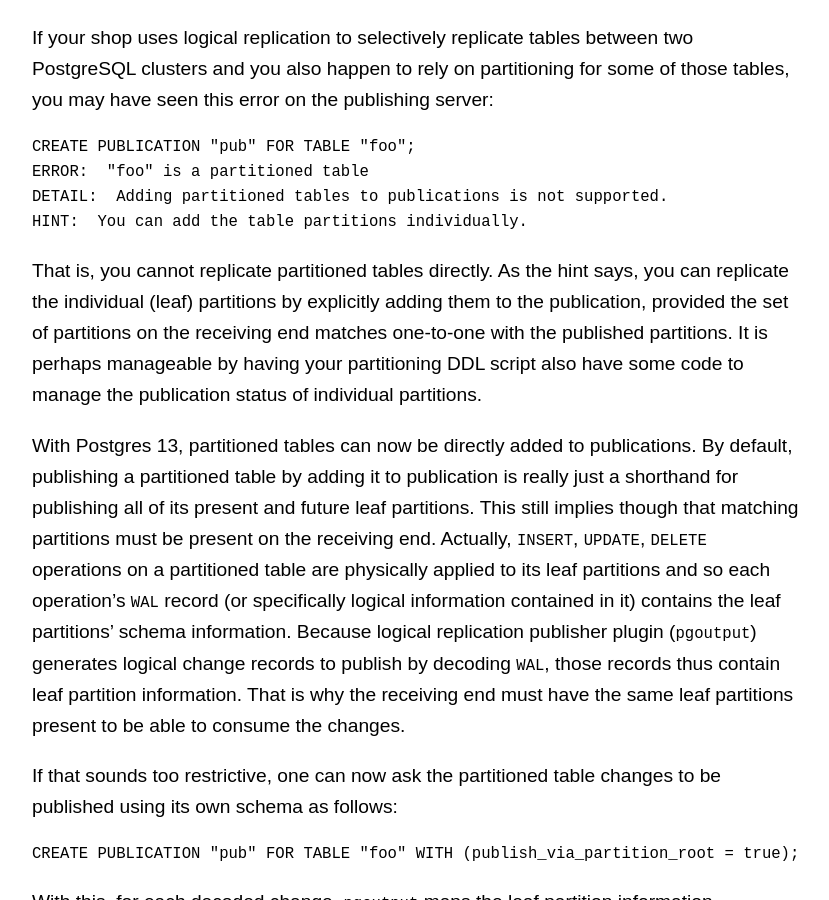
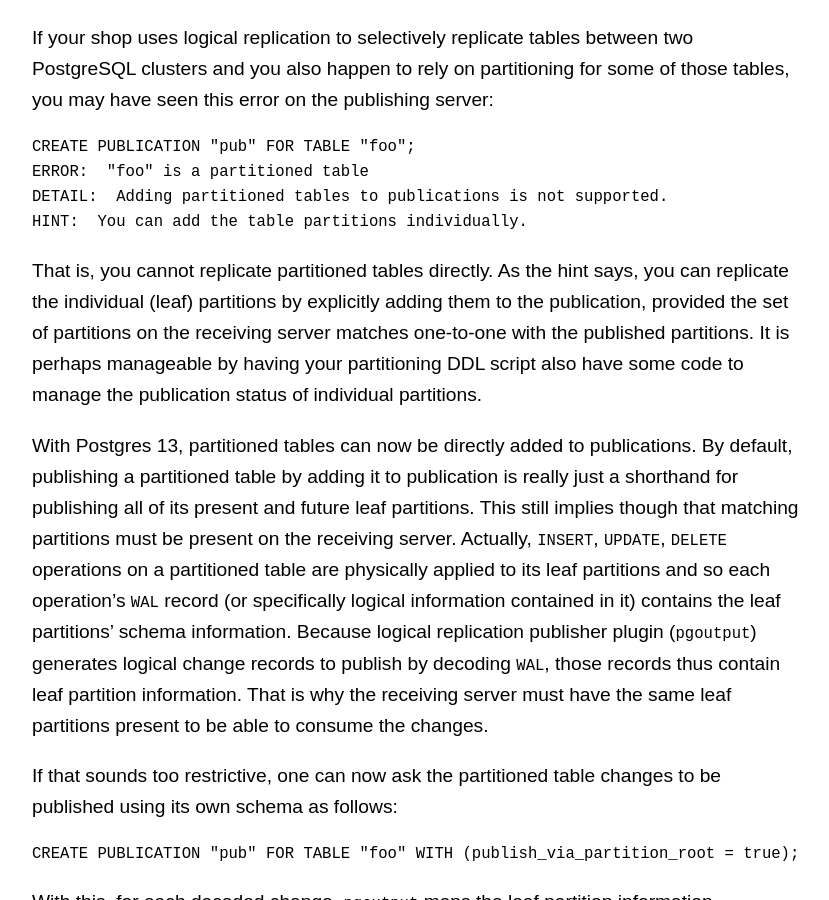
Before and after one commit to amitlan/website, a Jekyll site: the page built from writing/pg/partition-logical-replication/index.md, in a window 1280 px wide and 900 px high, scrolled down 320 px. Shown: the whole window, without its empty margins (224-1053 px from the left). Built offline with Jekyll 4.4.1, drawn with Linux system fonts in a browser that asks for light colours.

Commit message:
partition-logical-replication: wording

```diff
--- a/writing/pg/partition-logical-replication/index.md
+++ b/writing/pg/partition-logical-replication/index.md
@@ -18,7 +18,7 @@ HINT:  You can add the table partitions individually.
 
 That is, you cannot replicate partitioned tables directly.  As the hint says, you
 can replicate the individual (leaf) partitions by explicitly adding them to the
-publication, provided the set of partitions on the receiving end matches one-to-one
+publication, provided the set of partitions on the receiving server matches one-to-one
 with the published partitions.  It is perhaps manageable by having your partitioning DDL
 script also have some code to manage the publication status of individual
 partitions.
@@ -27,13 +27,13 @@ With Postgres 13, partitioned tables can now be directly added to publications.
 By default, publishing a partitioned table by adding it to publication is really
 just a shorthand for publishing all of its present and future leaf partitions.
 This still implies though that matching partitions must be present on the receiving
-end. Actually, `INSERT`, `UPDATE`, `DELETE` operations on a partitioned table are
+server. Actually, `INSERT`, `UPDATE`, `DELETE` operations on a partitioned table are
 physically applied to its leaf partitions and so each operation's `WAL` record
 (or specifically logical information contained in it) contains the leaf partitions'
 schema information.  Because logical replication publisher plugin (`pgoutput`)
 generates logical change records to publish by decoding `WAL`, those records thus
-contain leaf partition information. That is why the receiving end must have the same
-leaf partitions present to be able to consume the changes.
+contain leaf partition information. That is why the receiving server must have the
+same leaf partitions present to be able to consume the changes.
 
 If that sounds too restrictive, one can now ask the partitioned table changes to be
 published using its own schema as follows:
```
